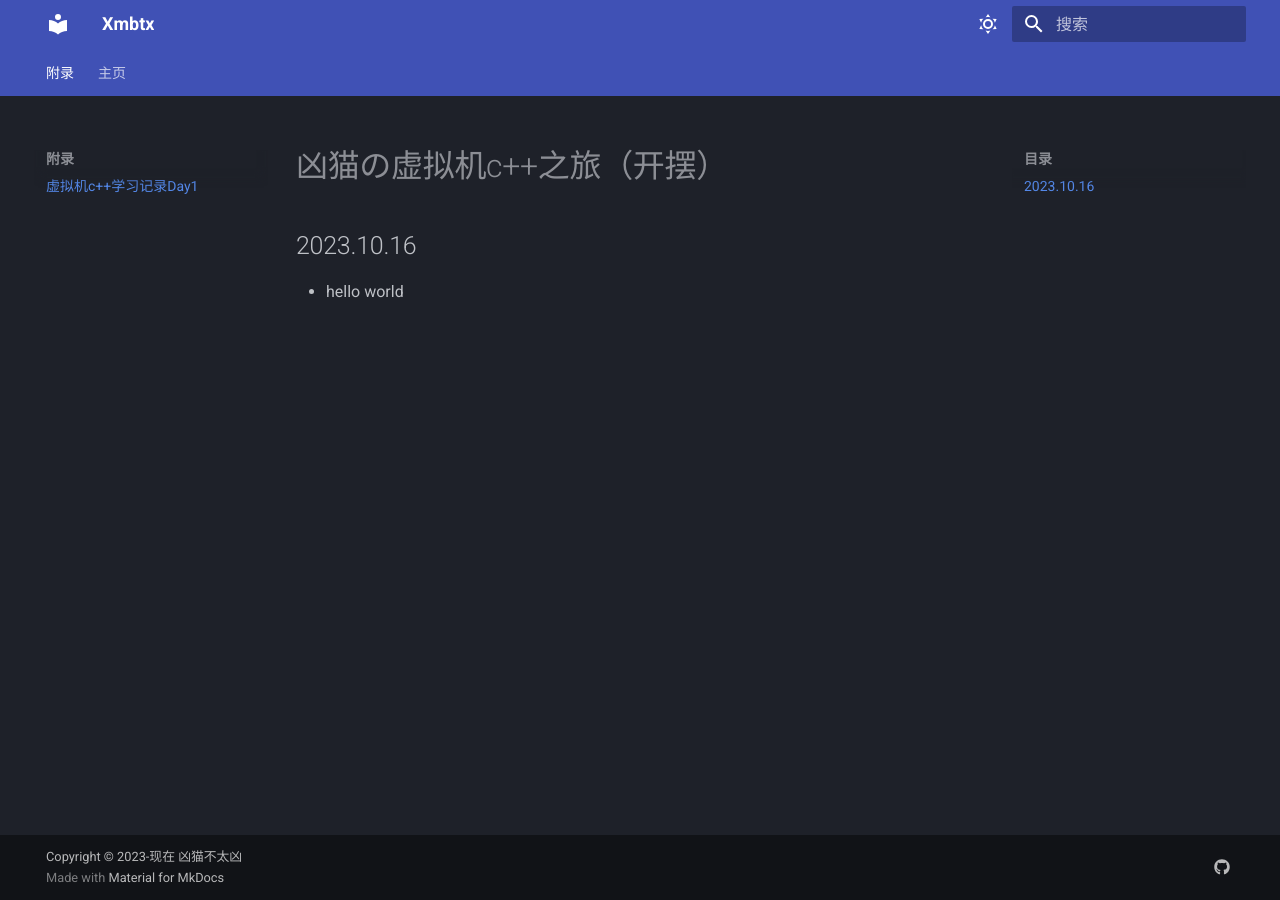
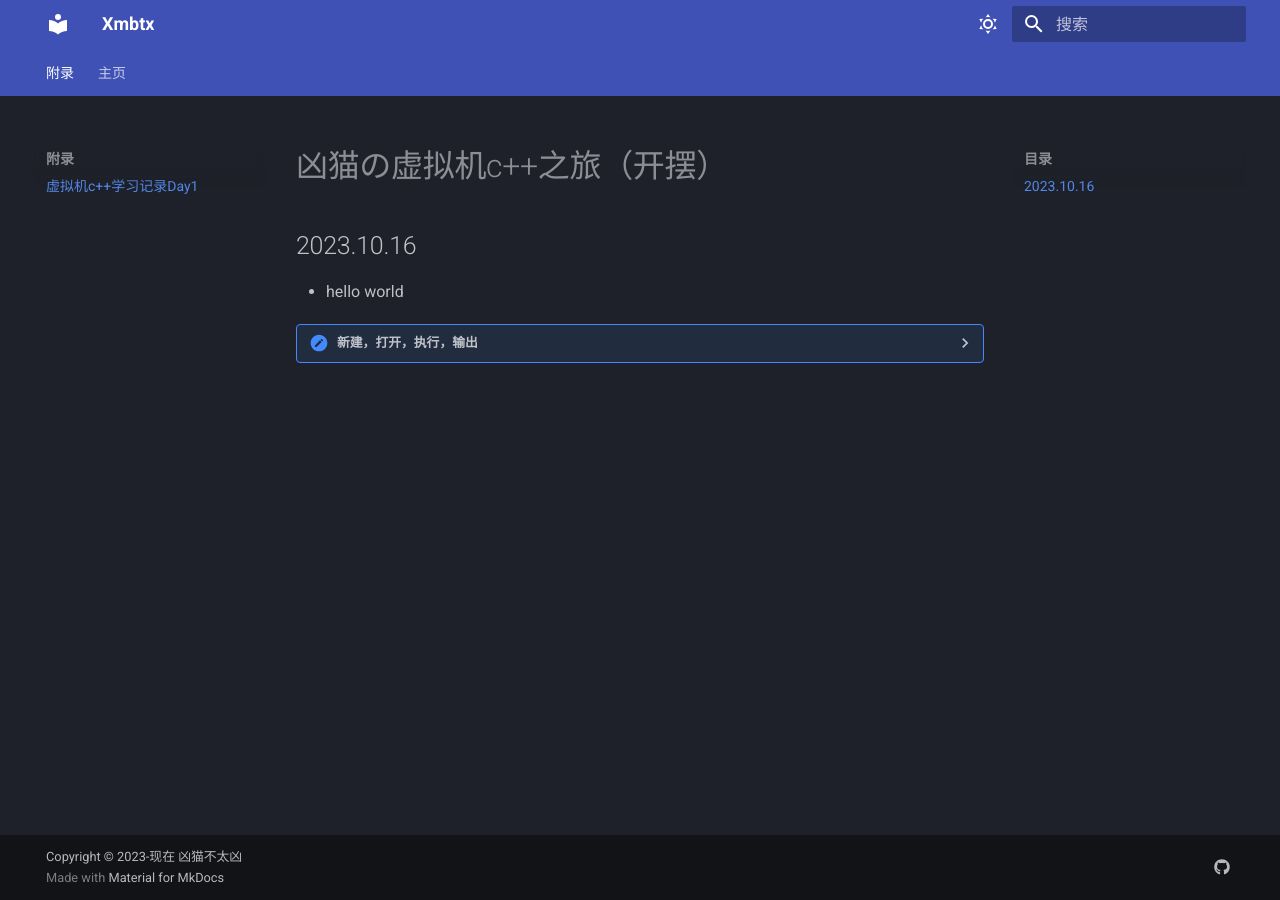
Before and after one commit to Xmbtx/xmbtx-blog, an MkDocs documentation site: the page built from docs/123/456.md, in a window 1280 px wide. Built offline with MkDocs 1.6.1 and Material for MkDocs 9.7.7, drawn with Linux system fonts in a browser that asks for light colours.

Commit message:
2023-10-17_01:05:13 update

```diff
--- a/docs/123/456.md
+++ b/docs/123/456.md
@@ -3,3 +3,10 @@
 ## 2023.10.16
 
 - hello world
+
+  <details>
+      <summary>新建，打开，执行，输出</summary>
+      <p>
+          <img src="111.png"/>
+      </p>
+  </details>
```
